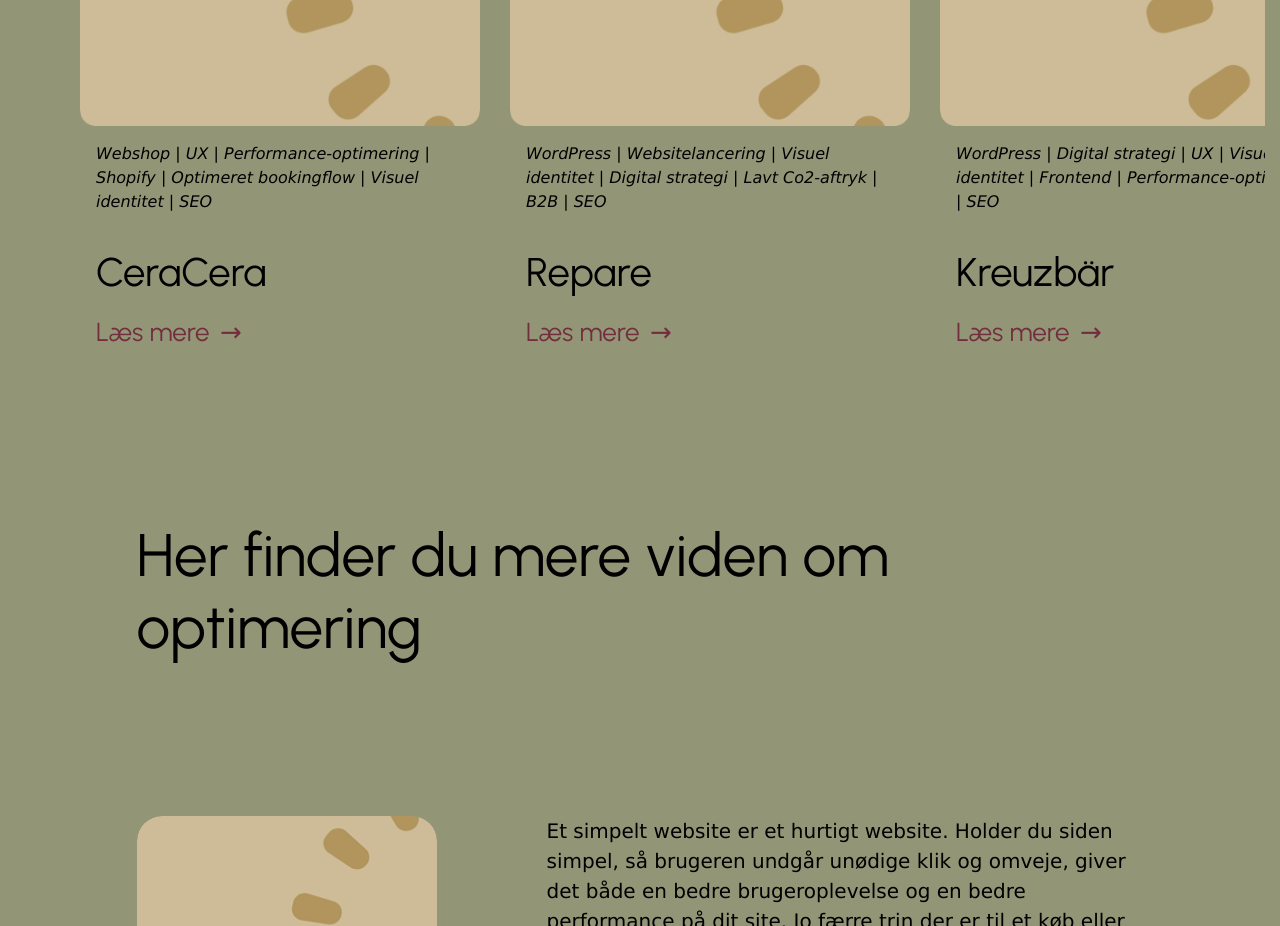
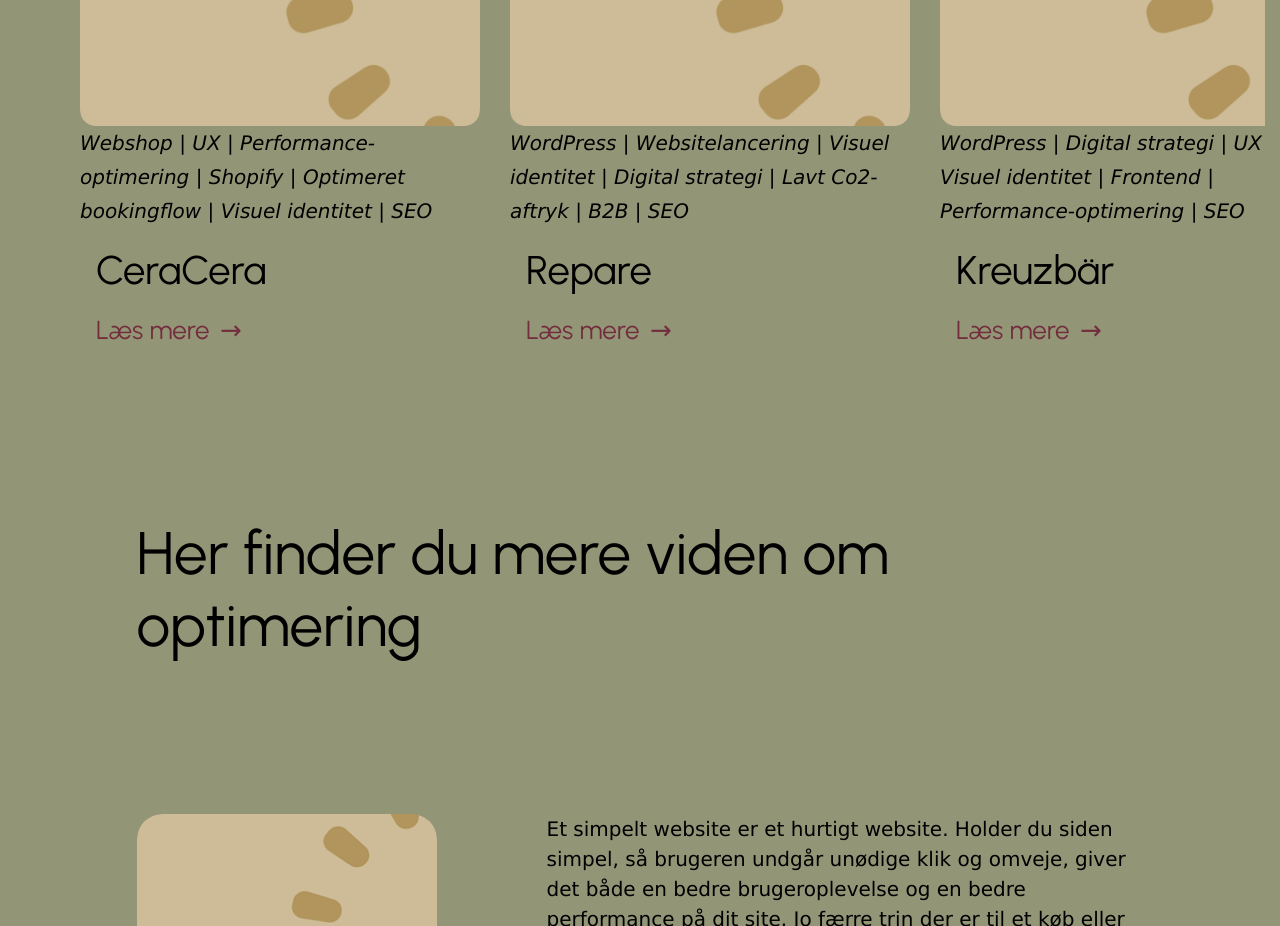
Before and after one commit to SaltyStarfish/resurge-projekt, a React (Vite) app in the folder resurge-react-project/: page / in a window 1280 px wide. Shown: the part 2540-3466 px from the top of the page. Built offline with nearby package versions, Linux system fonts and the light colour scheme.

Commit message:
Update CaseCard.jsx

```diff
--- a/resurge-react-project/src/components/CaseCard.jsx
+++ b/resurge-react-project/src/components/CaseCard.jsx
@@ -6,7 +6,7 @@
       <img src={image} alt={title} className="w-full max-w-[500px] max-h-[500px] object-cover mx-auto" />
 
       {tags.length > 0 && (
-        <p className="p-4 font-medium text-[#20px] italic verdana">
+        <p className="font-tag font-medium">
           {tags.join(" | ")}
         </p>
         )}
```
